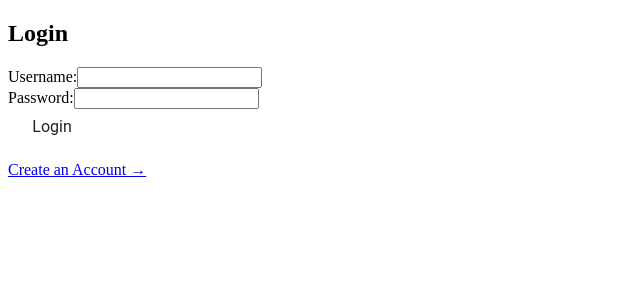
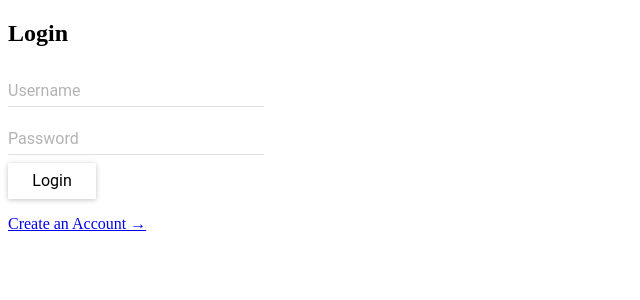
Before and after one commit to DoOrDont/DoOrDont, a React app: page / in a window 1280 px wide. Shown: the top 300 px of the page, without its empty margins (0-640 px from the left). Built offline with nearby package versions, Linux system fonts and the light colour scheme; no server answers; the HTML template or start-up script is replaced by a standard one.

Commit message:
Fix login form setState

```diff
--- a/react-client/src/components/List.jsx
+++ b/react-client/src/components/List.jsx
@@ -1,6 +1,6 @@
 import React from 'react';
 import ListItem from './ListItem.jsx';
-
+//todo add componentDidMount() for getting users goals
 const List = (props) => (
   <div>
     <h4> List Component </h4>
--- a/react-client/src/components/LogInForm.jsx
+++ b/react-client/src/components/LogInForm.jsx
@@ -1,5 +1,5 @@
 import React from 'react';
-import FlatButton from 'material-ui/FlatButton';
+import { RaisedButton, TextField } from 'material-ui';
 
 export default class LogInForm extends React.Component {
 
@@ -11,11 +11,11 @@ export default class LogInForm extends React.Component {
     };
   }
 
-  setUserName(){
+  setUserName(e) {
     this.setState({userName: e.target.value});
   }
 
-  setPassword(){
+  setPassword(e) {
     this.setState({password: e.target.value});
   }
 
@@ -25,26 +25,26 @@ export default class LogInForm extends React.Component {
         <h2>Login</h2>
         <form action="/login" method="post">
             <div>
-              <label htmlFor="username">Username:</label>
-              <input
+              <TextField
+                hintText="Username"
                 id="username"
-                onChange={this.setUserName}
+                onChange={this.setUserName.bind(this)}
                 value={this.state.userName}
                 type="text"
                 name="username"
               />
             </div>
             <div>
-              <label htmlFor="password">Password:</label>
-              <input
+              <TextField
+                hintText="Password"
                 id="password"
-                onChange={this.setPassword}
+                onChange={this.setPassword.bind(this)}
                 value={this.state.password}
                 type="password"
                 name="password"/>
             </div>
             <div>
-              <FlatButton
+              <RaisedButton
                 onClick={
                   this.props.submitCreds(
                     {
@@ -55,7 +55,7 @@ export default class LogInForm extends React.Component {
                 }
                 value="Login"
               > Login
-              </FlatButton>
+              </RaisedButton>
             </div>
         </form>
         <p>
```
